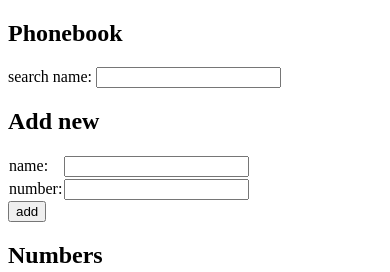
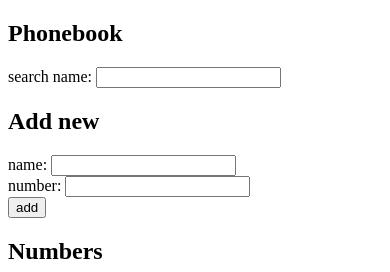
Before and after one commit to crlsrgz/fso, a React (Vite) app in the folder part2/phonebook/: page / in a window 390 px wide. Shown: the top 272 px of the page. Built offline with nearby package versions, Linux system fonts and the light colour scheme.

Commit message:
Part2: Exercise 2.10//WIP-2 Phonebook app

```diff
--- a/part2/phonebook/src/App.jsx
+++ b/part2/phonebook/src/App.jsx
@@ -27,6 +27,7 @@ function App() {
     const newEntry = {
       name: cleanValue,
       number: cleanNumberValue,
+      id: persons.length + 1,
     };
 
     let newNameAlreadyExists = false;
@@ -63,7 +64,6 @@ function App() {
   };
 
   const handleNameValue = (event) => {
-    // console.log(event.target.value);
     setNewName(event.target.value);
   };
   const handleNumberValue = (event) => {
@@ -72,7 +72,6 @@ function App() {
 
   const handleSearchName = (event) => {
     setSearchName(event.target.value);
-    // console.log(searchName);
   };
 
   return (
--- a/part2/phonebook/src/components/PersonForm.component.jsx
+++ b/part2/phonebook/src/components/PersonForm.component.jsx
@@ -17,24 +17,13 @@ function PersonForm({
 }) {
   return (
     <form onSubmit={addTelphoneNumber}>
-      <table>
-        <tbody></tbody>
-      </table>
-      <tr>
-        <td>name: </td>{" "}
-        <td>
-          <input value={newName} onChange={handleNameValue} />
-        </td>
-      </tr>
-      <tr>
-        <td>number: </td>{" "}
-        <td>
-          <input value={newNumber} onChange={handleNumberValue} />
-        </td>
-      </tr>
-      <tr>
-        <button type="submit">add</button>
-      </tr>
+      <div>
+        name: <input value={newName} onChange={handleNameValue} />{" "}
+      </div>
+      <div>
+        number: <input value={newNumber} onChange={handleNumberValue} />
+      </div>
+      <button type="submit">add</button>
     </form>
   );
 }
--- a/part2/phonebook/src/components/Persons.component.jsx
+++ b/part2/phonebook/src/components/Persons.component.jsx
@@ -1,13 +1,15 @@
+/**
+ * Dsiplay the contacts stored in the page
+ * @param {Object}  contact - react props
+ * @param {Array} contact.contactsArray - array of objects.
+ * @param {string} contact.searchName - string used in the search from a state.
+ * @returns
+ */
 const Persons = ({ persons, searchName }) => {
   const arr = persons;
-  console.log(arr);
-  arr.map((item) => {
-    console.log(item.name);
-  });
   return (
     <>
       {arr.map((item) => {
-        console.log(item.name);
         if (item.name.toLowerCase().includes(searchName.toLowerCase()) || "") {
           return <div key={item.id}>{`${item.name} ${item.number}`} </div>;
         }
```
